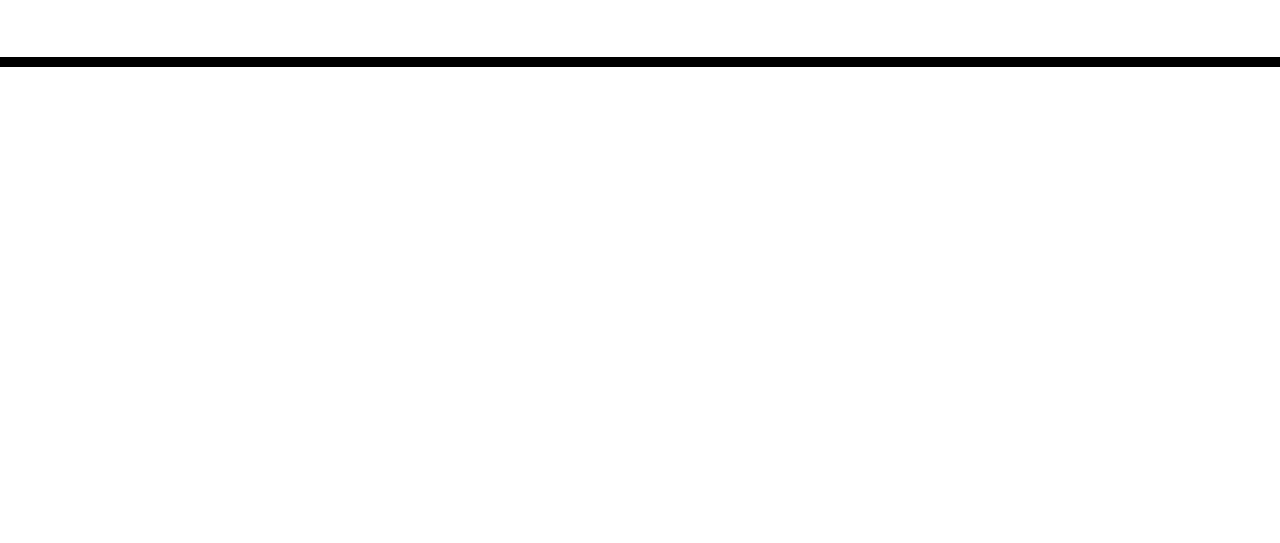
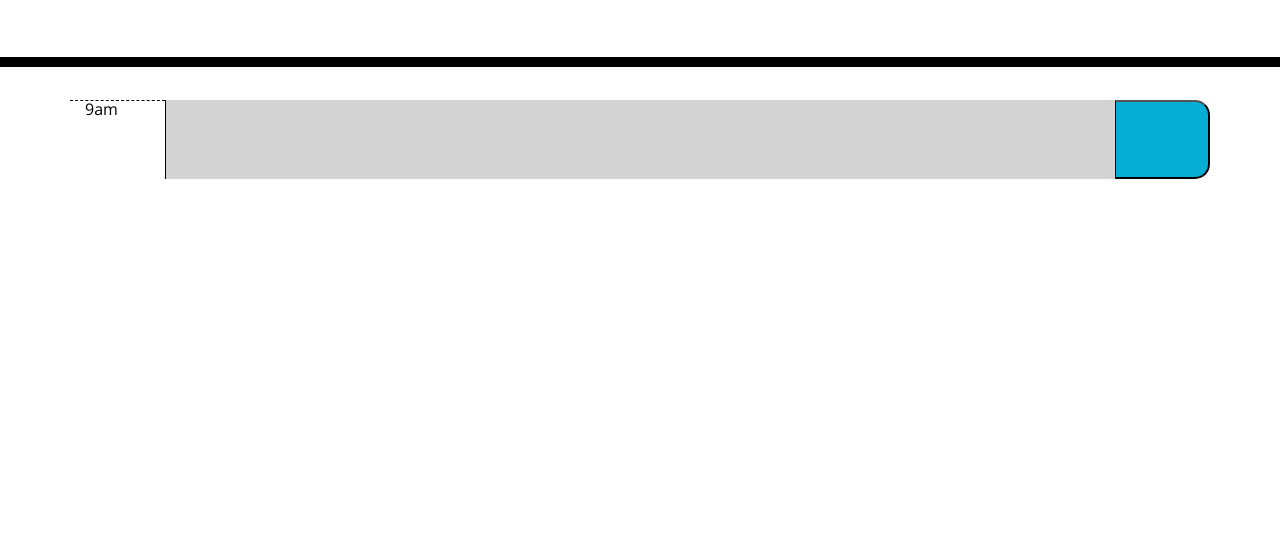
Before and after one commit to Jay1194/Scheduler, a plain HTML site: page index.html in a window 1280 px wide. Shown: the part 257-800 px from the top of the page. Drawn offline with nearby package versions, Linux system fonts and the light colour scheme.

Commit message:
created first time block

```diff
--- a/index.html
+++ b/index.html
@@ -30,7 +30,14 @@
       <p id="currentDay" class="lead"></p>
     </header>
     <div class="container">
+
       <!-- Timeblocks go here -->
+      <div class="row 9am">
+        <p class="hour col-1">9am</p>
+         <textarea class="col-10 past "></textarea>
+         <button class="saveBtn col-1"></button>
+           </button>
+        </div>
     </div>
 
     <script src="https://code.jquery.com/jquery-3.4.1.min.js"></script>
```
Also changed, not shown: asset/js/script.js (line endings or trailing spaces).
